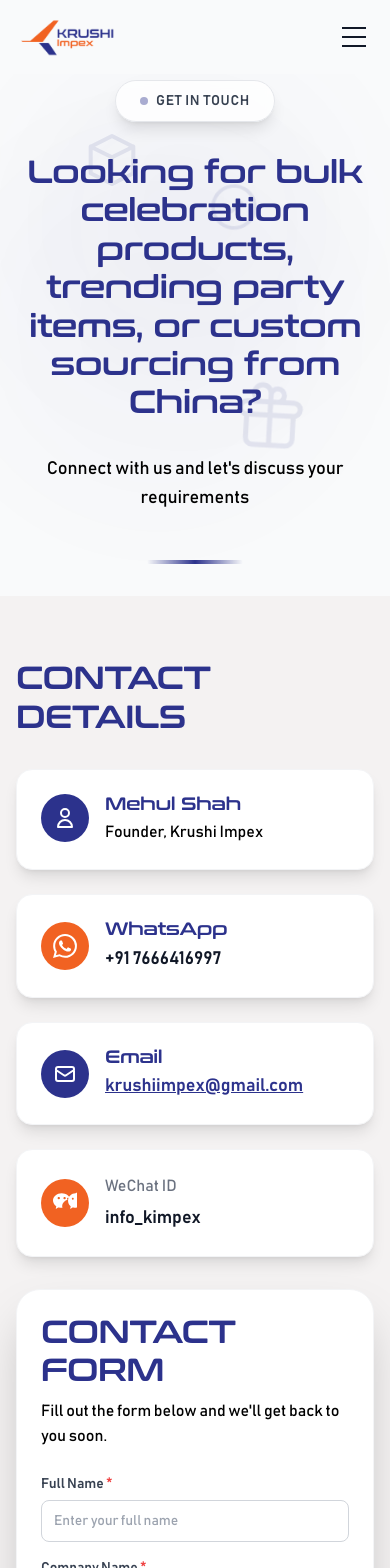
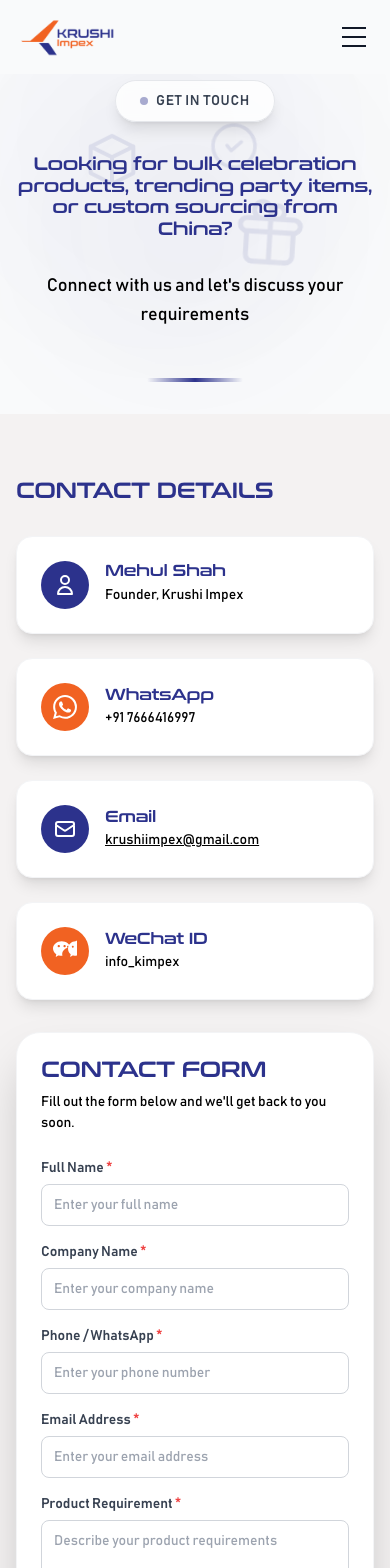
Before and after one commit to Sushil-Jadhav07/Krushi-impex, a React (Vite) app: page /contact in a window 390 px wide. Shown: the top 1568 px of the page. Built offline with nearby package versions, Linux system fonts and the light colour scheme.

Commit message:
changes done in contact page also

```diff
--- a/src/components/contact/ContactSection.jsx
+++ b/src/components/contact/ContactSection.jsx
@@ -190,7 +190,7 @@
               transition: 'all 0.8s cubic-bezier(0.16, 1, 0.3, 1) 0.1s'
             }}
           >
-            <h1 className="heading-md max-w-8xl mx-auto mb-8 text-center">
+            <h1 className="md:heading-md heading-xs max-w-8xl mx-auto mb-8 text-center">
               <span className="block mb-2">
                 Looking for bulk celebration products, trending party items, or custom sourcing from China?
               </span>
@@ -246,7 +246,7 @@
           >
             {/* Contact Details Header */}
             <div>
-              <h2 className="heading-md mb-8">
+              <h2 className="md:heading-md heading-sm mb-8">
                 CONTACT DETAILS
               </h2>
 
@@ -260,8 +260,8 @@
                       </svg>
                     </div>
                     <div>
-                      <h3 className="heading-xs text-base mb-1">Mehul Shah</h3>
-                      <p className="body-md">Founder, Krushi Impex</p>
+                      <h3 className="md:heading-xs heading-xxs text-base mb-1">Mehul Shah</h3>
+                      <p className="md:body-md body-sm">Founder, Krushi Impex</p>
                     </div>
                   </div>
                 </div>
@@ -278,8 +278,8 @@
                       </svg>
                     </div>
                     <div>
-                      <p className="heading-xs text-gray-500 mb-1">WhatsApp</p>
-                      <p className="text-lg font-semibold text-gray-900 group-hover:text-[#2C328C] transition-colors">
+                      <p className="md:heading-xs heading-xxs text-gray-500 mb-1">WhatsApp</p>
+                      <p className="md:body-md body-sm font-semibold text-gray-900 group-hover:text-[#2C328C] transition-colors">
                         +91 7666416997
                       </p>
                     </div>
@@ -298,8 +298,8 @@
                       </svg>
                     </div>
                     <div>
-                      <p className="heading-xs text-gray-500 mb-1">Email</p>
-                      <p className="text-lg font-semibold text-[#2C328C] underline group-hover:text-[#F16222] transition-colors">
+                      <p className="md:heading-xs heading-xxs text-gray-500 mb-1">Email</p>
+                      <p className="md:body-md body-sm font-semibold text-[#2C328C] underline group-hover:text-[#F16222] transition-colors">
                         krushiimpex@gmail.com
                       </p>
                     </div>
@@ -315,8 +315,8 @@
                       </svg>
                     </div>
                     <div>
-                      <p className=" text-gray-500 mb-1">WeChat ID</p>
-                      <p className="text-lg font-semibold text-gray-900">info_kimpex</p>
+                      <p className="md:heading-xs heading-xxs text-gray-500 mb-1">WeChat ID</p>
+                      <p className="md:body-md body-sm font-semibold text-gray-900">info_kimpex</p>
                     </div>
                   </div>
                 </div>
@@ -334,10 +334,10 @@
             }}
           >
             <div className="mb-6">
-              <h2 className="heading-md mb-2">
+              <h2 className="md:heading-md heading-sm mb-2">
                 CONTACT FORM
               </h2>
-              <p className="body-md">Fill out the form below and we'll get back to you soon.</p>
+              <p className="md:body-md body-sm">Fill out the form below and we'll get back to you soon.</p>
             </div>
 
             <form onSubmit={handleSubmit} className="space-y-4">
```
